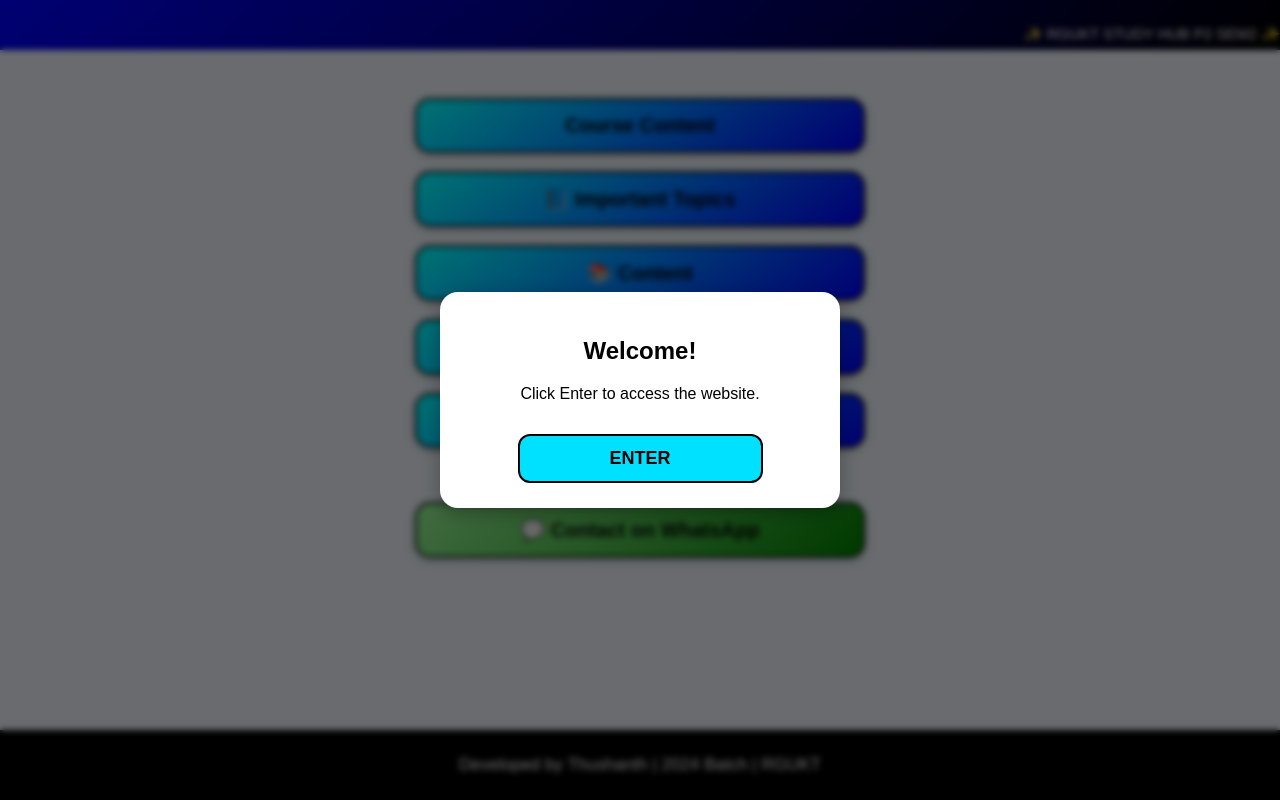
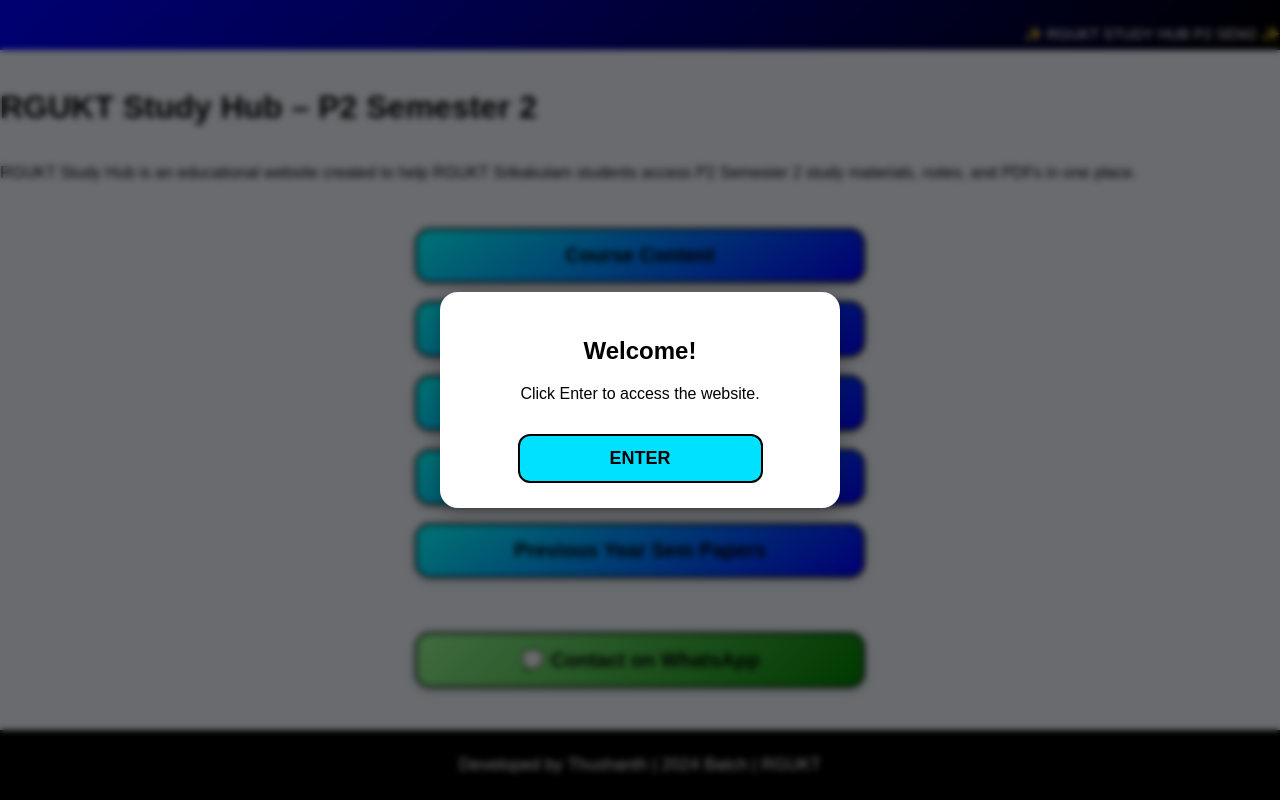
Before and after one commit to sakalabattulathushanth-rgb/Rgukt-study-hub-p2sem2-sklm-, a plain HTML site: page index.html in a window 1280 px wide. Drawn offline with Linux system fonts and the light colour scheme.

Commit message:
Add heading and description for RGUKT Study Hub
Added a heading and paragraph describing the RGUKT Study Hub.

```diff
--- a/index.html
+++ b/index.html
@@ -162,6 +162,15 @@ function enterSite() {
         <div class="scroll-text">✨ RGUKT STUDY HUB P2 SEM2 ✨</div>
     </div><br>
 
+
+   <h1>RGUKT Study Hub – P2 Semester 2</h1>
+
+<p>
+RGUKT Study Hub is an educational website created to help RGUKT Srikakulam students
+access P2 Semester 2 study materials, notes, and PDFs in one place.
+</p>
+
+
     <!-- Button Section -->
     <div class="container">
         <a class="btn" href="https://drive.google.com/uc?export=view&id=1iXD8Ssj-Ev5_wz35ghW3xJvoRnN1bC6_" target="_blank">Course Content</a>
```
